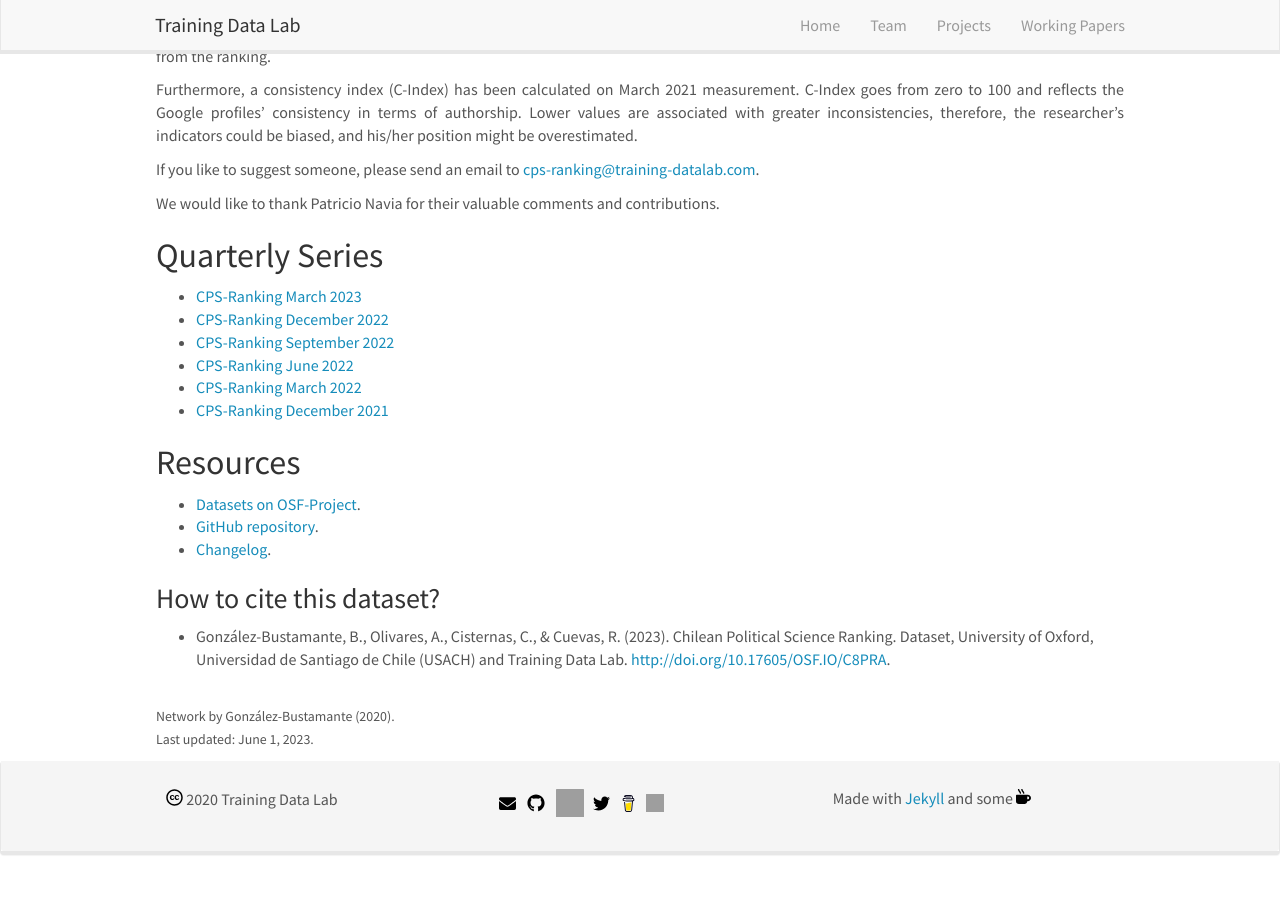
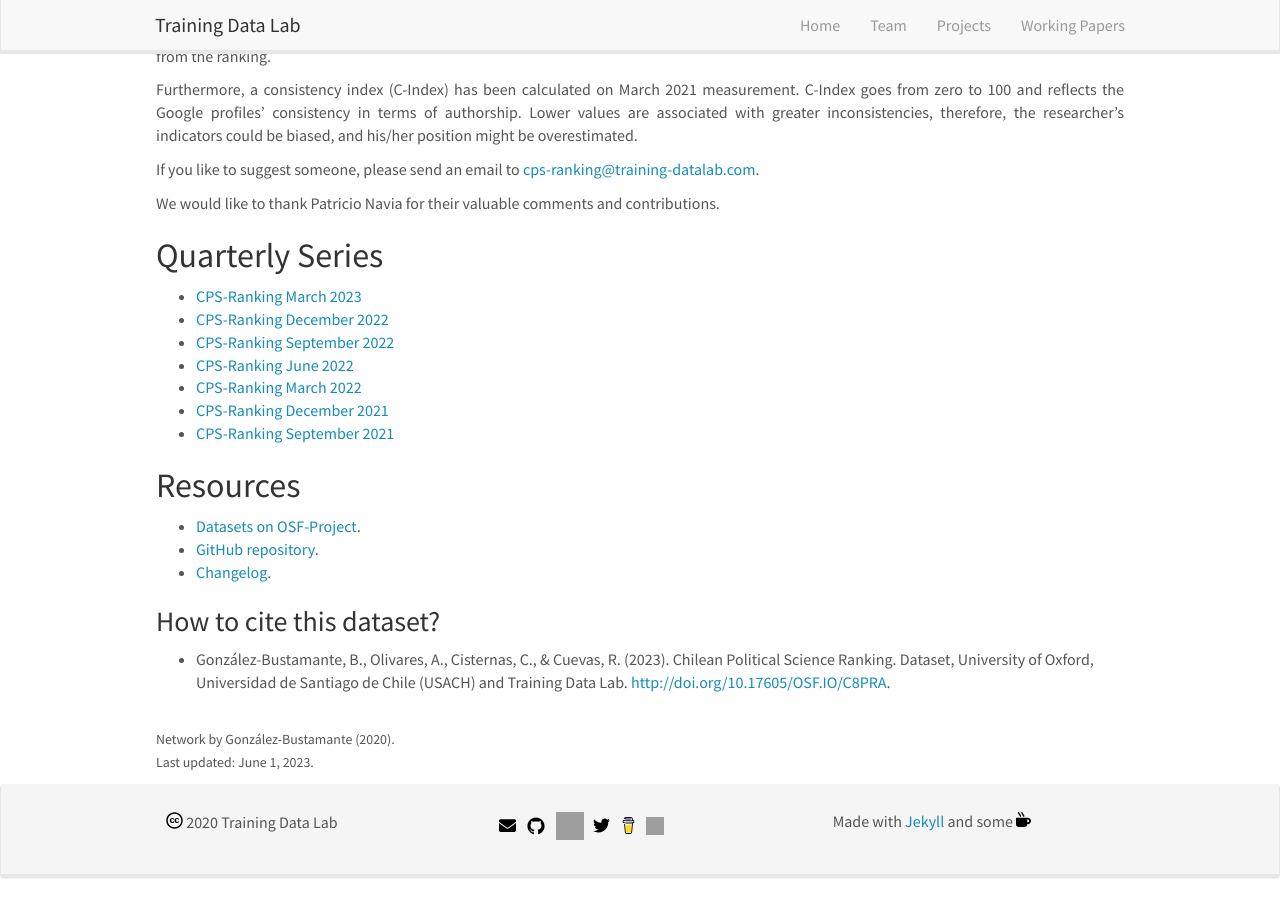
Before and after one commit to training-datalab/old-training-datalab.com, a Jekyll site: the page built from _pages/cps-ranking.md, in a window 1280 px wide and 900 px high, scrolled down 542 px. Built offline with Jekyll 4.4.1, drawn with Linux system fonts in a browser that asks for light colours; nearby versions of some CDN libraries; before the commit the page ends 1419 px from its top, so only the background shows below that.

Commit message:
Update cps-ranking.md

```diff
--- a/_pages/cps-ranking.md
+++ b/_pages/cps-ranking.md
@@ -36,6 +36,7 @@
 - [CPS-Ranking June 2022](https://training-datalab.com/projects/cps-ranking/2022-06-02-impact-ranking)
 - [CPS-Ranking March 2022](https://training-datalab.com/projects/cps-ranking/2022-03-01-impact-ranking)
 - [CPS-Ranking December 2021](https://training-datalab.com/projects/cps-ranking/2021-12-02-impact-ranking)
+- [CPS-Ranking September 2021](https://training-datalab.com/projects/cps-ranking/2021-09-01-impact-ranking)
 
 ## Resources
 
```
